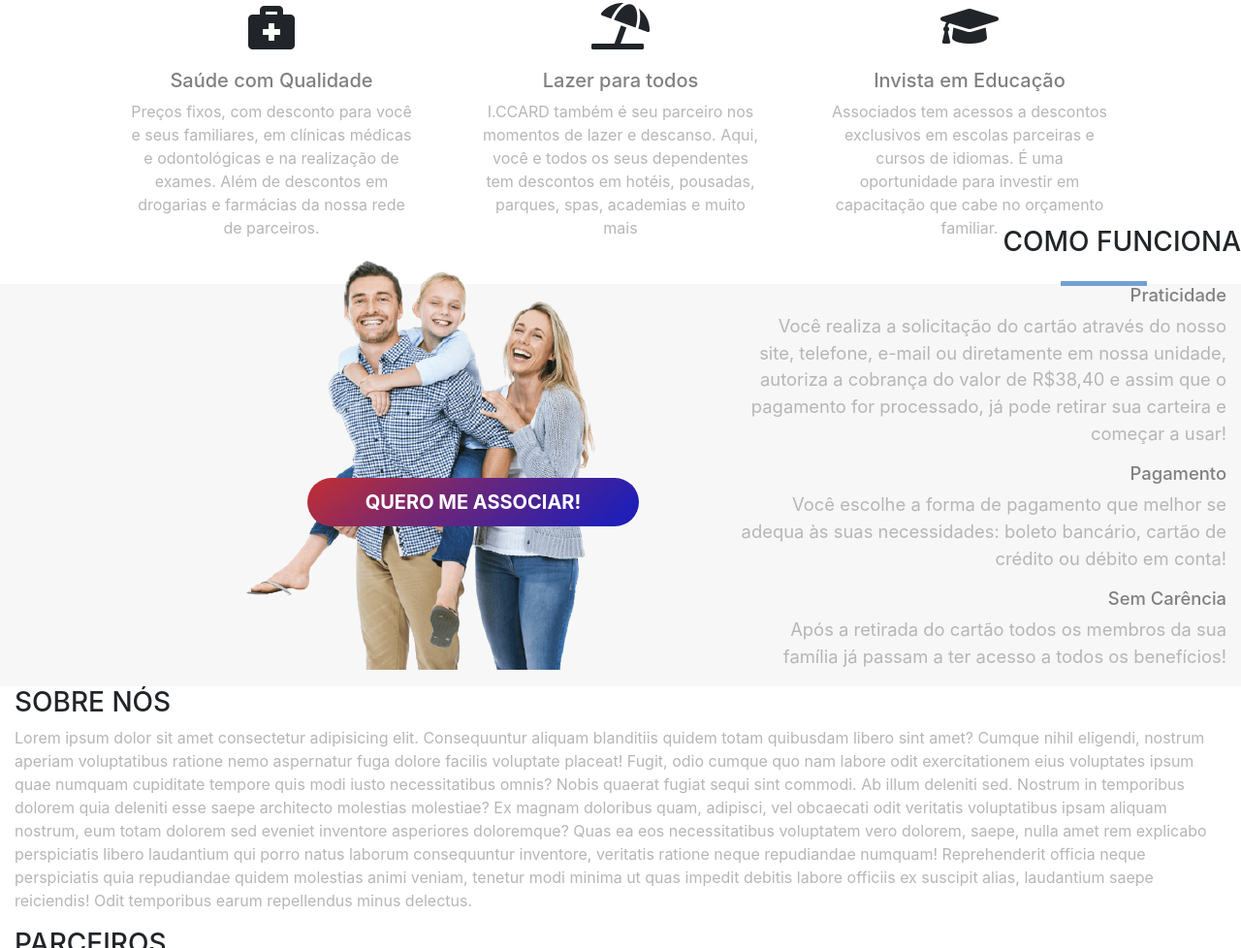
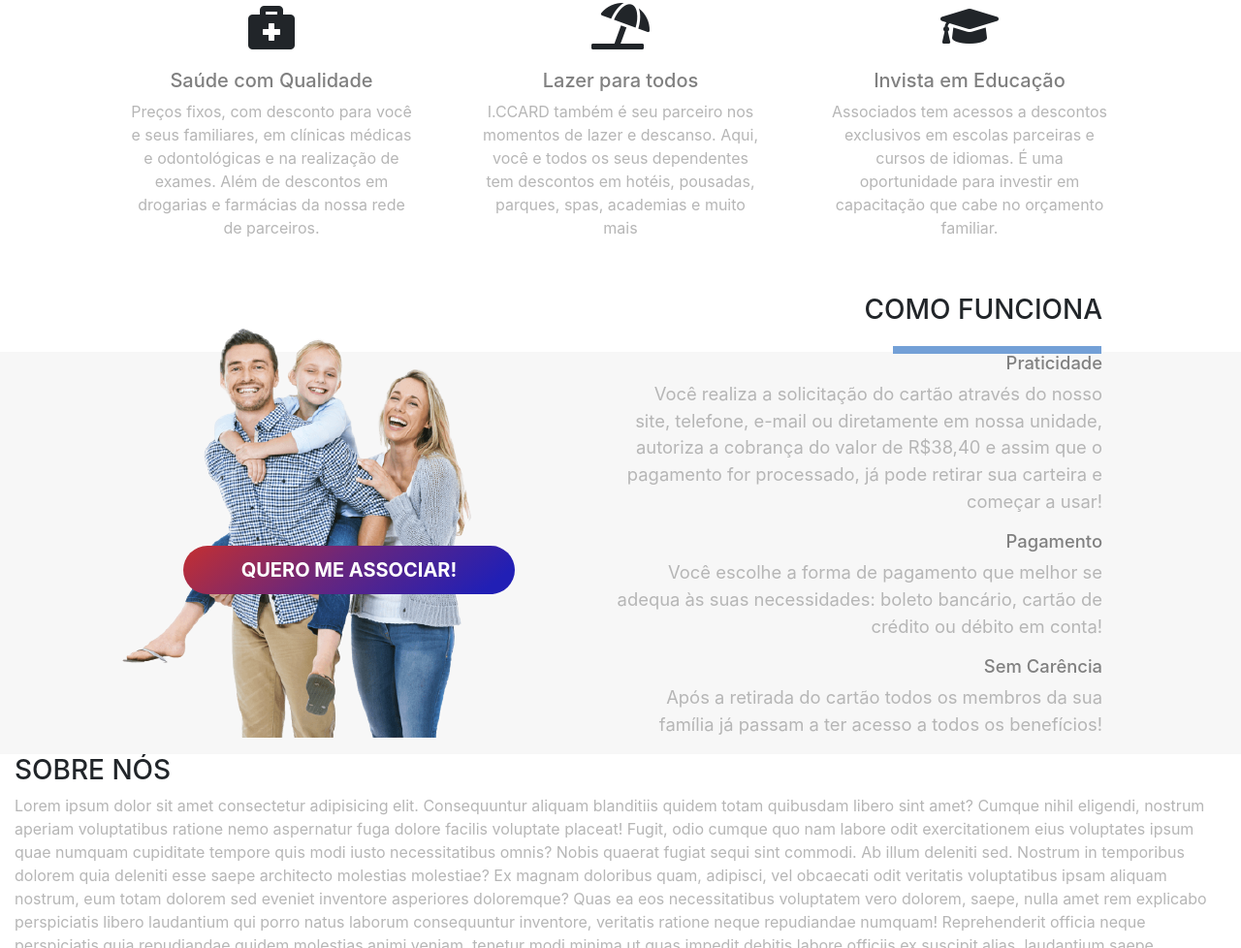
Before and after one commit to sygnata/desafioOrions, a website with bundled scripts: page index.html in a window 1280 px wide. Shown: the part 1908-2886 px from the top of the page at 97% size. Built offline with nearby package versions, Linux system fonts and the light colour scheme; files whose address does not match are found by name.

Commit message:
Alguns ajustes na seção como funciona

```diff
--- a/css/style.css
+++ b/css/style.css
@@ -76,7 +76,7 @@ h6 {
   justify-content: center;
   flex-direction: column;
   text-align: center;
-  margin: 20px 20px 30px 20px;
+  margin: 20px 20px 100px 20px;
 }
 .iconeBeneficios {
   margin-bottom: 20px;
@@ -126,17 +126,21 @@ p {
 
 .sublinhadoComoFunciona {
   height: 20px;
+  max-width: 100%;
   display: flex;
   align-items: flex-end;
   justify-content: flex-end;
 }
 .sublinhadoInternoComoFunciona {
   background-color: #73a0d7;
-  width: 100px;
-  height: 5px;
+  margin-right: -0.9em;
+  height: 8px;
 }
 .tituloComoFunciona {
   position: absolute;
-  right: 0;
+  margin-right: 8em;
   top: -60px;
 }
+.conteudoComoFunciona {
+  margin-right: 8em;
+}
--- a/index.html
+++ b/index.html
@@ -77,7 +77,7 @@
         <i class="fab fa-whatsapp"></i>
       </a>
 
-      <div class="splide">
+      <div id="home" class="splide">
         <div class="splide__track">
           <div class="splide__list">
             <div class="splide__slide "><img src="./img/banner1.jpg" alt="Entre para o clube">
@@ -121,22 +121,22 @@
           </div>
         </div>
 
-        <div class="row justify-content-end containerComoFunciona">
+        <div id="comoFunciona" class="row justify-content-end containerComoFunciona">
           <div class="familiaContainer">
             <img class="familia" src="./img/familia.png" alt="Familia unida">
             <a href="https://web.whatsapp.com/send?phone=5512999999999" target="_blank"><button type="submit"
                 class="btnAssociarFamilia">QUERO ME
                 ASSOCIAR!</button></a>
           </div>
-          <div class="row justify-content-end tituloComoFunciona" id="comoFunciona">
-            <div class="col-lg-12 ">
+          <div class="row justify-content-end tituloComoFunciona">
+            <div class="col-lg-12 col-md-12">
               <h3>COMO FUNCIONA</h3>
-              <div class="sublinhadoComoFunciona col-lg-8 col-xs-12">
-                <div class="sublinhadoInternoComoFunciona col-lg-8"></div>
+              <div class="sublinhadoComoFunciona col-lg-12 col-xs-12">
+                <div class="sublinhadoInternoComoFunciona col-lg-12"></div>
               </div>
             </div>
           </div>
-          <div class="col-lg-5 col-md-8">
+          <div class="col-lg-5 col-md-8 conteudoComoFunciona">
 
             <h5 class="textoComoFunciona">Praticidade</h5>
             <p class="textoComoFunciona">Você realiza a solicitação do cartão através do nosso site, telefone, e-mail ou
```
